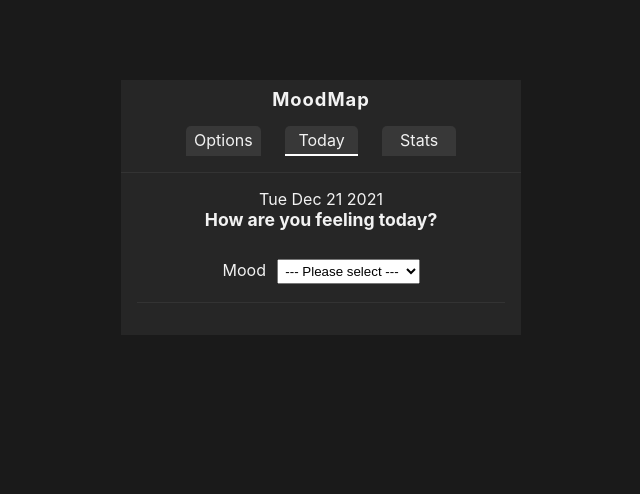
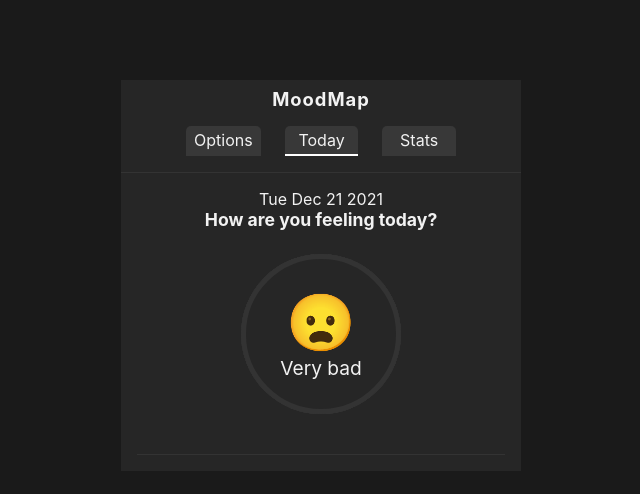
Before and after one commit to timsch3/MoodMap, a React (Create React App) app: page / in a window 1280 px wide. Both pictures are taken after a click on the item "Today". Shown: the top 494 px of the page, without its empty margins (319-959 px from the left). Built offline with nearby package versions, Linux system fonts and the light colour scheme.

Commit message:
created MoodSelector component

```diff
--- /dev/null
+++ b/src/components/MoodSelector.jsx
@@ -0,0 +1,79 @@
+import "./MoodSelector.scss";
+import * as dataHandling from "../functions/dataHandling";
+import * as dateHandling from "../functions/dateHandling";
+import { useState, useEffect } from "react";
+
+const MoodSelector = () => {
+  // load data in state / save data with useEffect
+  let [taskData, setTaskData] = useState(
+    dataHandling.load(`task-Mood-${dateHandling.getCurrentDate(true)}`)
+  );
+  useEffect(() => {
+    dataHandling.save(
+      `task-Mood-${dateHandling.getCurrentDate(true)}`,
+      taskData
+    );
+  }, [taskData]);
+
+  function openMoodMenu() {
+    const overlay = document.getElementById("today-mood-selector-overlay");
+    const divs = document.querySelectorAll("#today-mood-selector > div");
+    const ps = document.querySelectorAll("#today-mood-selector > div > p");
+
+    overlay.style.cursor = "default";
+    overlay.style.pointerEvents = "none";
+    divs.forEach((div) => {
+      div.style.pointerEvents = "all";
+      div.style.minWidth = div.style.minHeight = "100px";
+      div.style.fontSize = "2.5rem";
+    });
+    ps.forEach((p) => {
+      p.style.fontSize = "0.8rem";
+    });
+    divs[0].style.transform = "translateY(-110%)";
+    divs[1].style.transform = "translateX(-110%)";
+    divs[3].style.transform = "translateX(110%)";
+    divs[4].style.transform = "translateY(110%)";
+  }
+
+  function closeMoodMenu(selectedMood) {
+    const overlay = document.getElementById("today-mood-selector-overlay");
+    const divs = document.querySelectorAll("#today-mood-selector > div");
+    const ps = document.querySelectorAll("#today-mood-selector > div > p");
+
+    divs.forEach((div) => div.removeAttribute("style"));
+    ps.forEach((p) => p.removeAttribute("style"));
+    overlay.style.cursor = "pointer";
+    overlay.style.pointerEvents = "all";
+    setTaskData(selectedMood);
+  }
+
+  return (
+    <div id="today-mood-selector-overlay" onClick={() => openMoodMenu()}>
+      <div id="today-mood-selector">
+        <div onClick={() => closeMoodMenu("very-good")}>
+          😁
+          <p>Very good</p>
+        </div>
+        <div onClick={() => closeMoodMenu("good")}>
+          🙂
+          <p>Good</p>
+        </div>
+        <div onClick={() => closeMoodMenu("indifferent")}>
+          😐
+          <p>Indifferent</p>
+        </div>
+        <div onClick={() => closeMoodMenu("bad")}>
+          🙁
+          <p>Bad</p>
+        </div>
+        <div onClick={() => closeMoodMenu("very-bad")}>
+          😦
+          <p>Very bad</p>
+        </div>
+      </div>
+    </div>
+  );
+};
+
+export default MoodSelector;
--- /dev/null
+++ b/src/components/MoodSelector.scss
@@ -0,0 +1,27 @@
+#today-mood-selector-overlay {
+  cursor: pointer;
+}
+#today-mood-selector {
+  display: flex;
+  justify-content: center;
+  min-height: 200px;
+  border-bottom: 1px solid var(--border-color1);
+  > div {
+    display: flex;
+    flex-direction: column;
+    justify-content: center;
+    position: absolute;
+    background-color: var(--bg-color2);
+    min-width: 150px;
+    min-height: 150px;
+    font-size: 3.5rem;
+    border: 5px solid var(--border-color1);
+    border-radius: 50%;
+    pointer-events: none;
+    transition: 200ms;
+    cursor: pointer;
+    p {
+      font-size: 1.2rem;
+    }
+  }
+}
--- a/src/components/Task.jsx
+++ b/src/components/Task.jsx
@@ -24,25 +24,6 @@ const Task = (props) => {
 
   let taskTemplate; // render component based on its type
   switch (type) {
-    case "select":
-      taskTemplate = (
-        <div id="today-task">
-          <label htmlFor={`today-task-${name}`}>{name}</label>
-          <select
-            id={`today-task-${name}`}
-            onChange={(e) => setTaskData(e.target.value)}
-            value={taskData}
-          >
-            <option value="please-select">--- Please select ---</option>
-            <option value="very-good">😁 Very good</option>
-            <option value="good">🙂 Good</option>
-            <option value="indifferent">😐 Indifferent</option>
-            <option value="bad">🙁 Bad</option>
-            <option value="very-bad">😦 Very bad</option>
-          </select>
-        </div>
-      );
-      break;
     case "check":
       taskTemplate = (
         <div id="today-task">
@@ -60,7 +41,7 @@ const Task = (props) => {
       taskTemplate = (
         <div id="today-task">
           <label htmlFor={`today-task-${name}`}>{name}</label>
-          <br />
+          <p></p>
           <textarea
             id={`today-task-${name}`}
             rows="4"
--- a/src/components/Task.scss
+++ b/src/components/Task.scss
@@ -12,7 +12,4 @@
     max-height: 50vh;
     padding: 0.2rem;
   }
-  select {
-    padding: 0.2rem;
-  }
 }
--- a/src/pages/Today.jsx
+++ b/src/pages/Today.jsx
@@ -1,3 +1,4 @@
+import MoodSelector from "../components/MoodSelector";
 import Task from "../components/Task";
 import * as dateHandling from "../functions/dateHandling";
 
@@ -7,7 +8,7 @@ const Today = (props) => {
     <main>
       <p>{dateHandling.getCurrentDate()}</p> {/* get date in local format */}
       <h2>How are you feeling today?</h2>
-      <Task name="Mood" type="select" />
+      <MoodSelector />
       {options.map((el, i) => {
         return el.active ? (
           <Task name={el.name} type={el.type} key={i} />
```
Also changed, not shown: 1 other file (tests, documents, lock files or other folders).
